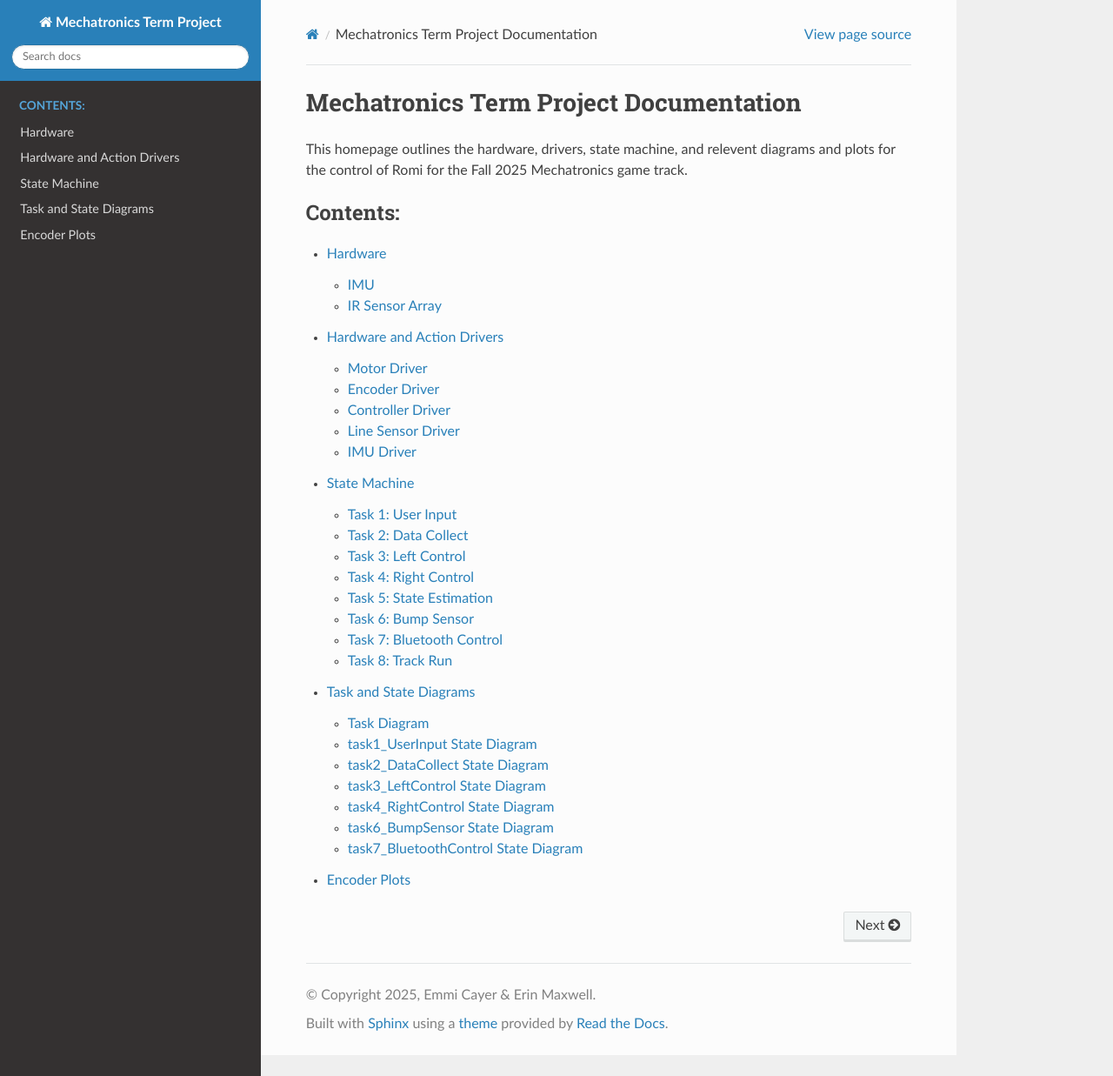
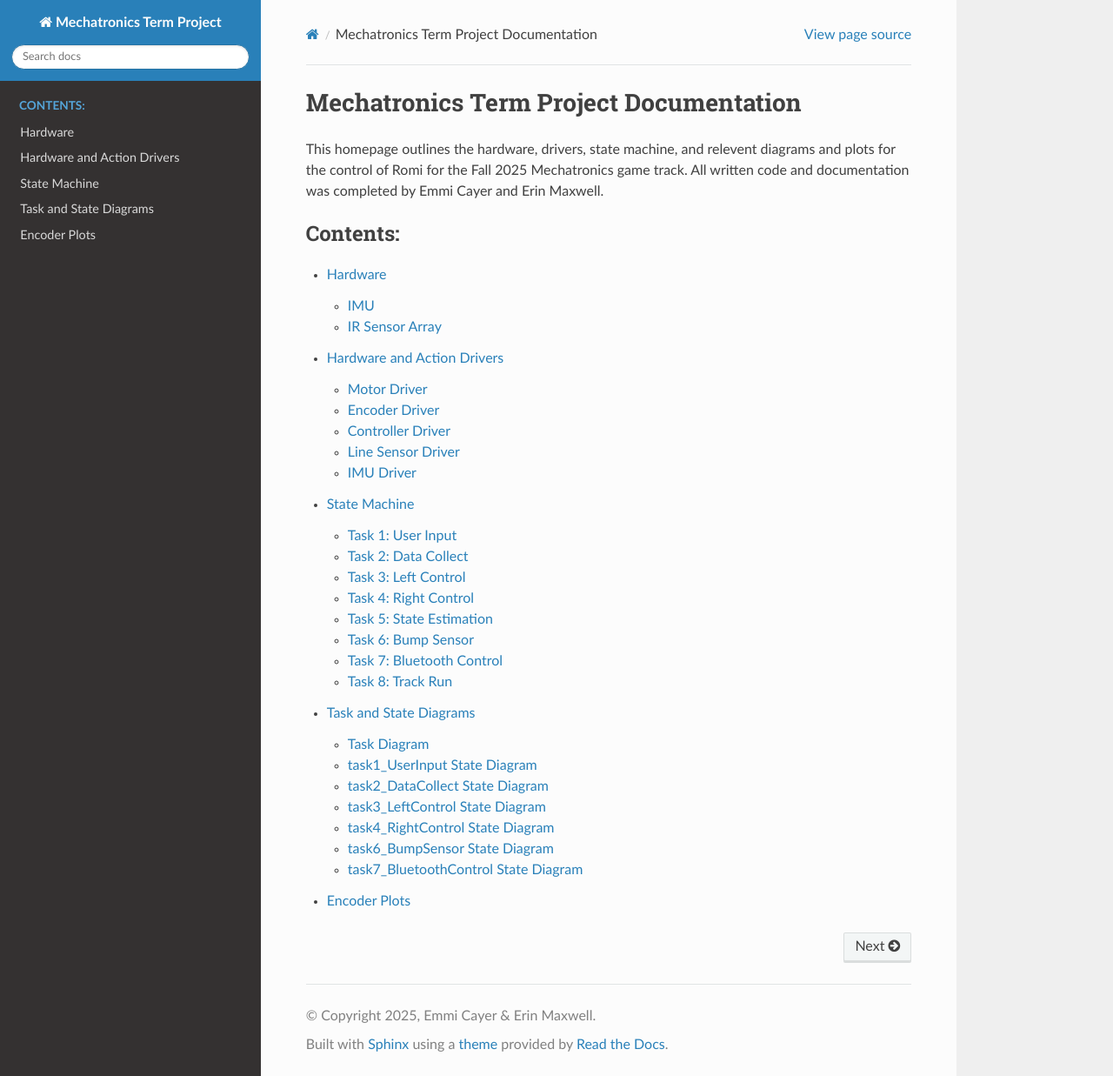
Before and after one commit to emmicayer/Mechatronics-Repository, a Sphinx documentation site: the page built from docs/index.rst, in a window 1280 px wide and 1237 px high. Shown: the whole window at 87% size. Built offline with Sphinx 7.4.7 and the Read the Docs theme 3.1.0, drawn with Linux system fonts in a browser that asks for light colours.

Commit message:
Update index.rst

```diff
--- a/docs/index.rst
+++ b/docs/index.rst
@@ -6,7 +6,7 @@
 Mechatronics Term Project Documentation
 ================================
 
-This homepage outlines the hardware, drivers, state machine, and relevent diagrams and plots for the control of Romi for the Fall 2025 Mechatronics game track.
+This homepage outlines the hardware, drivers, state machine, and relevent diagrams and plots for the control of Romi for the Fall 2025 Mechatronics game track. All written code and documentation was completed by Emmi Cayer and Erin Maxwell.
 
 
 .. toctree::
```
